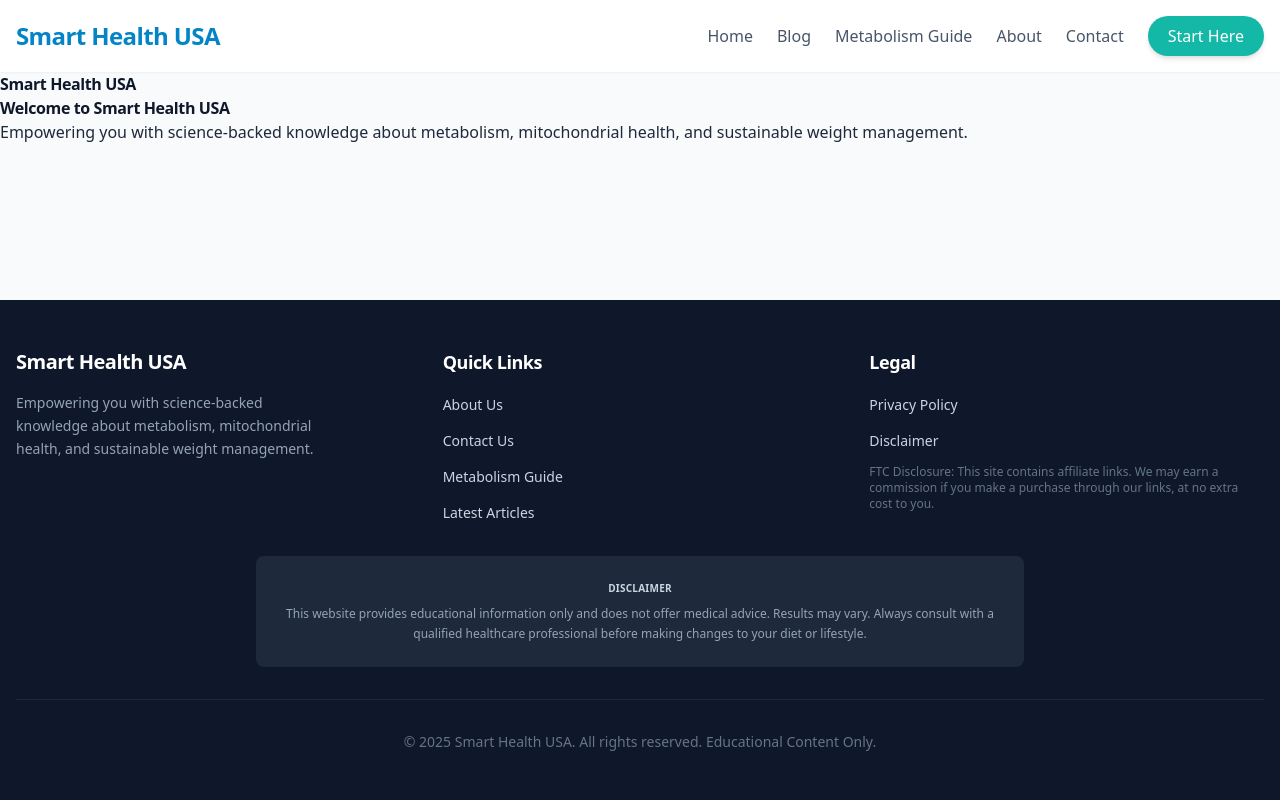
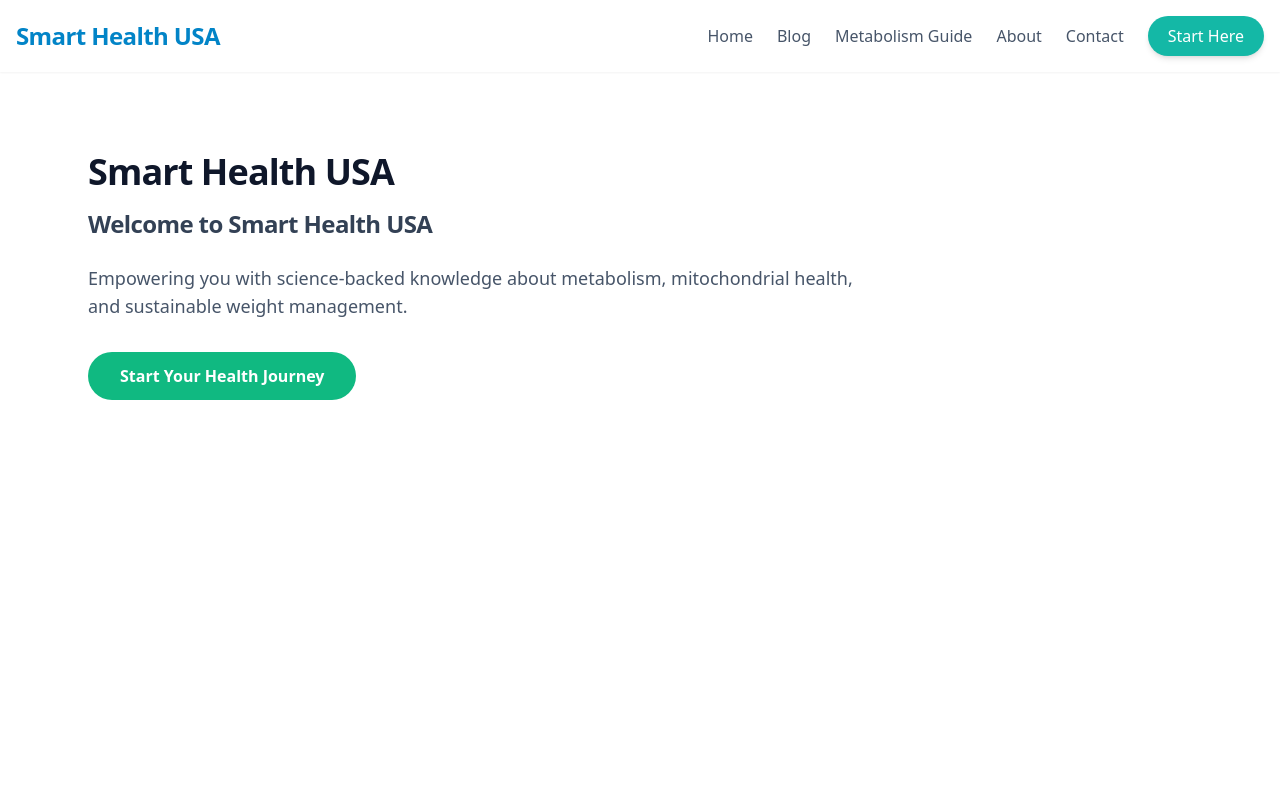
Before and after one commit to henk0x0-Tech/SmartHeathUSA, a React (Vite) app: page / in a window 1280 px wide. Shown: the top 800 px of the page. Built offline with nearby package versions, Linux system fonts and the light colour scheme.

Commit message:
Refactor Home component with new layout and CTA
Updated the Home component layout and added a call-to-action button.

```diff
--- a/src/pages/Home.jsx
+++ b/src/pages/Home.jsx
@@ -5,29 +5,42 @@ function Home() {
     <>
       <Helmet>
         <title>Smart Health USA – Science-Based Wellness</title>
-
         <meta
           name="description"
           content="Smart Health USA provides evidence-based wellness, metabolism, fitness, and health education for USA readers."
         />
-
         <meta name="robots" content="index, follow" />
-        <meta name="author" content="Smart Health USA" />
-
-        <link
-          rel="canonical"
-          href="https://smarthealthusa.netlify.app/"
-        />
+        <link rel="canonical" href="https://smarthealthusa.netlify.app/" />
       </Helmet>
 
-      <div>
-        <h1>Smart Health USA</h1>
-        <h2>Welcome to Smart Health USA</h2>
-        <p>
-          Empowering you with science-backed knowledge about metabolism,
-          mitochondrial health, and sustainable weight management.
-        </p>
-      </div>
+      {/* MAIN CONTENT */}
+      <main className="min-h-screen bg-white">
+        {/* HERO SECTION */}
+        <section className="max-w-6xl mx-auto px-6 py-20">
+          <h1 className="text-4xl font-extrabold text-slate-900 mb-4">
+            Smart Health USA
+          </h1>
+
+          <h2 className="text-2xl font-semibold text-slate-700 mb-6">
+            Welcome to Smart Health USA
+          </h2>
+
+          <p className="text-lg text-slate-600 max-w-3xl">
+            Empowering you with science-backed knowledge about metabolism,
+            mitochondrial health, and sustainable weight management.
+          </p>
+
+          {/* CTA BUTTON */}
+          <div className="mt-8">
+            <a
+              href="/start-here"
+              className="inline-block px-8 py-3 bg-emerald-500 text-white rounded-full font-semibold hover:bg-emerald-600 transition"
+            >
+              Start Your Health Journey
+            </a>
+          </div>
+        </section>
+      </main>
     </>
   );
 }
```
